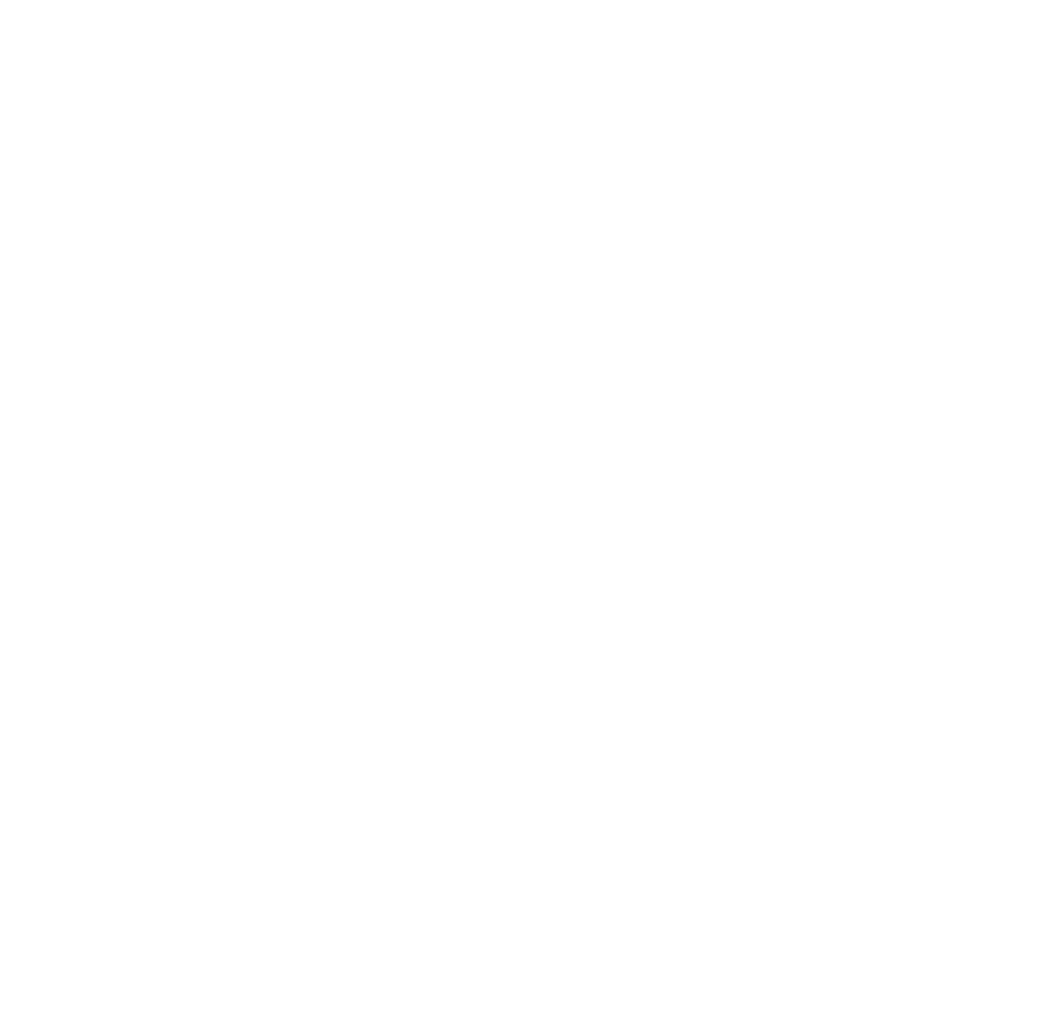
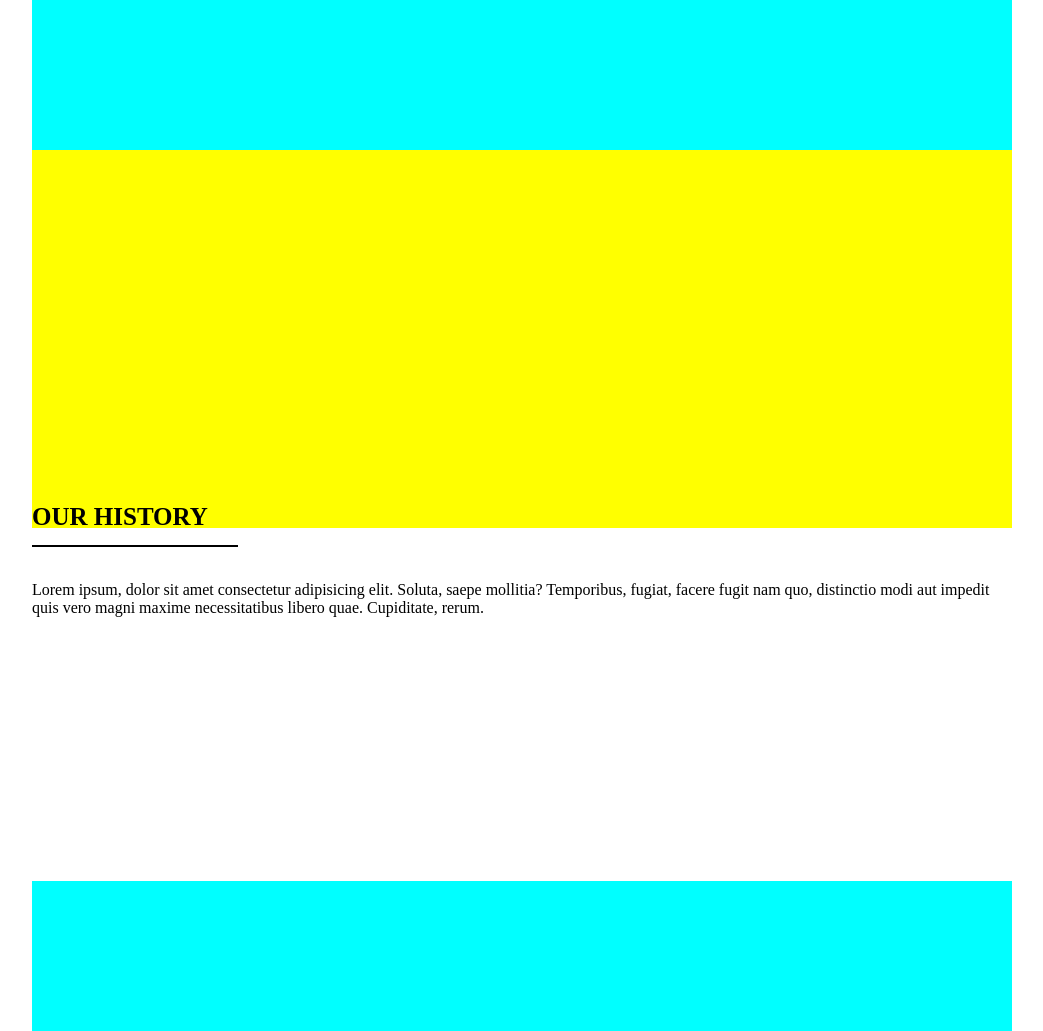
Before and after one commit to SUMMER-N215/homeworkfour, a plain HTML site: page index.html in a window 1280 px wide. Shown: the whole page, without its empty margins (118-1161 px from the left). Before the commit the page ends 800 px from the top, so only its background shows below. Drawn offline with Linux system fonts and the light colour scheme.

Commit message:
homework4 push 1

```diff
--- a/index.html
+++ b/index.html
@@ -6,10 +6,23 @@
     <meta http-equiv="X-UA-Compatible" content="IE=edge">
     <meta name="viewport" content="width=device-width, initial-scale=1.0">
     <title>Document</title>
+    <link rel="stylesheet" href="css/styles.css">
 </head>
 
 <body>
 
+    <nav></nav>
+
+    <div class="hero"></div>
+    <div class="history">
+        <span class="history-title">our history</span>
+        <p>Lorem ipsum, dolor sit amet consectetur adipisicing elit. Soluta, saepe mollitia? Temporibus, fugiat, facere
+            fugit nam quo, distinctio modi aut impedit quis vero magni maxime necessitatibus libero quae. Cupiditate,
+            rerum.</p>
+
+    </div>
+
+    <footer></footer>
 </body>
 
 </html>
--- /dev/null
+++ b/scss/footer.scss
@@ -0,0 +1,9 @@
+footer {
+
+    max-width: 980px;
+    height: 150px;
+    background-color: aqua;
+    margin: 0 auto;
+
+
+}
--- /dev/null
+++ b/scss/hero.scss
@@ -0,0 +1,7 @@
+.hero{
+    max-width: 980px;
+    height: 378px;
+    background-color: yellow;
+    margin: 0 auto;
+
+}
--- /dev/null
+++ b/scss/history.scss
@@ -0,0 +1,22 @@
+.history {
+    max-width: 980px;
+    height: 378px;
+    margin: -25px auto 0 auto;
+
+
+
+}
+
+.history .history-title{
+    text-transform: uppercase;
+    font-size: 25px;
+    font-weight: bold;
+    border-bottom: solid 2px #000000;
+    padding-right: 30px;
+    padding-bottom: 15px;
+
+}
+
+.history p {
+    margin-top: 50px;
+}
--- /dev/null
+++ b/scss/nav.scss
@@ -0,0 +1,6 @@
+nav {
+    width: 980px;
+    height: 150px;
+    background-color: aqua;
+    margin: 0 auto;
+}
--- /dev/null
+++ b/scss/structure.scss
@@ -0,0 +1,11 @@
+* {
+ margin: 0;
+ padding: 0;
+ box-sizing: border-box;
+}
+html, body {
+ height: 100%
+}
+h1, h2, h3, h4, h5, h6, p {
+ margin-bottom: 16px
+}
--- /dev/null
+++ b/scss/styles.scss
@@ -0,0 +1,5 @@
+@import "structure.scss";
+@import "nav.scss";
+@import "hero.scss";
+@import "history.scss";
+@import "footer.scss";
```
Also changed, not shown: css/styles.css (added), 1 other file.
